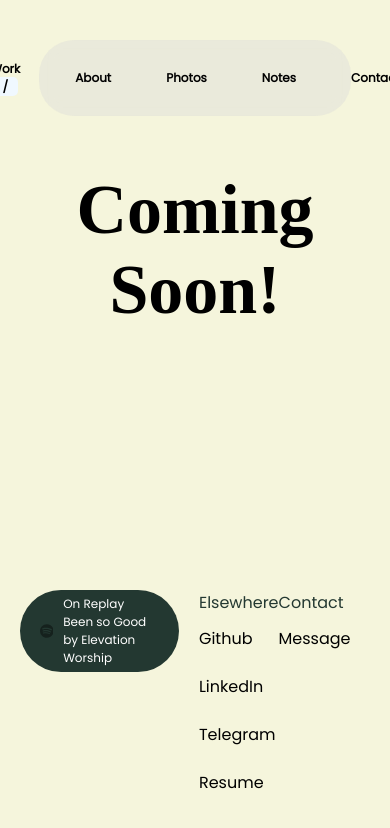
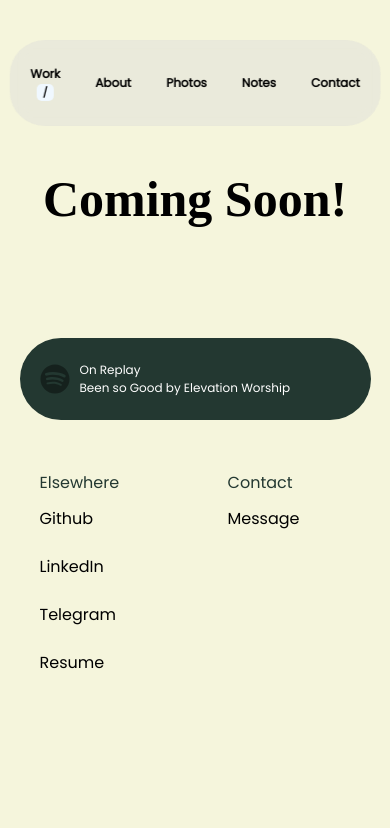
Before and after one commit to Savio09/fortunedeclan, a React (Create React App) app: page /contact in a window 390 px wide. Shown: the top 828 px of the page. Built offline with nearby package versions, Linux system fonts and the light colour scheme; a web font is replaced by a local one.

Commit message:
Added media query for iphones

```diff
--- a/src/App.css
+++ b/src/App.css
@@ -534,3 +534,70 @@ nav a span {
     padding: 0 50px;
   }
 }
+
+@media screen and (max-width: 500px) {
+  nav {
+    width: 95%;
+  }
+
+  nav a {
+    padding: 15px;
+  }
+
+  nav a span {
+    padding: 1px 6px;
+    font-size: 10px;
+  }
+
+  .intro-section {
+    width: 90%;
+  }
+
+  .intro-section h1 {
+    font-size: 50px;
+    margin-bottom: 30px;
+  }
+
+  .intro-section p {
+    font-size: 15px;
+  }
+  .footer {
+    flex-direction: column;
+    gap: 50px;
+  }
+
+  .profile-section {
+    padding: 70px 0;
+  }
+
+  .profile-section .img-container {
+    padding: 30px;
+  }
+
+  .hero-text h1,
+  .hero-text p {
+    padding: 0;
+  }
+  .experience-section .songs-bar {
+    width: 100%;
+    font-size: 12px;
+  }
+  .more-info {
+    width: 90%;
+  }
+
+  .more-info h1 {
+    font-size: 2rem;
+  }
+
+  .other-info {
+    width: 70%;
+  }
+  .about .pg-grid {
+    width: 90%;
+    padding: 0;
+  }
+  .footer {
+    padding: 0 0 80px 0;
+  }
+}
```
